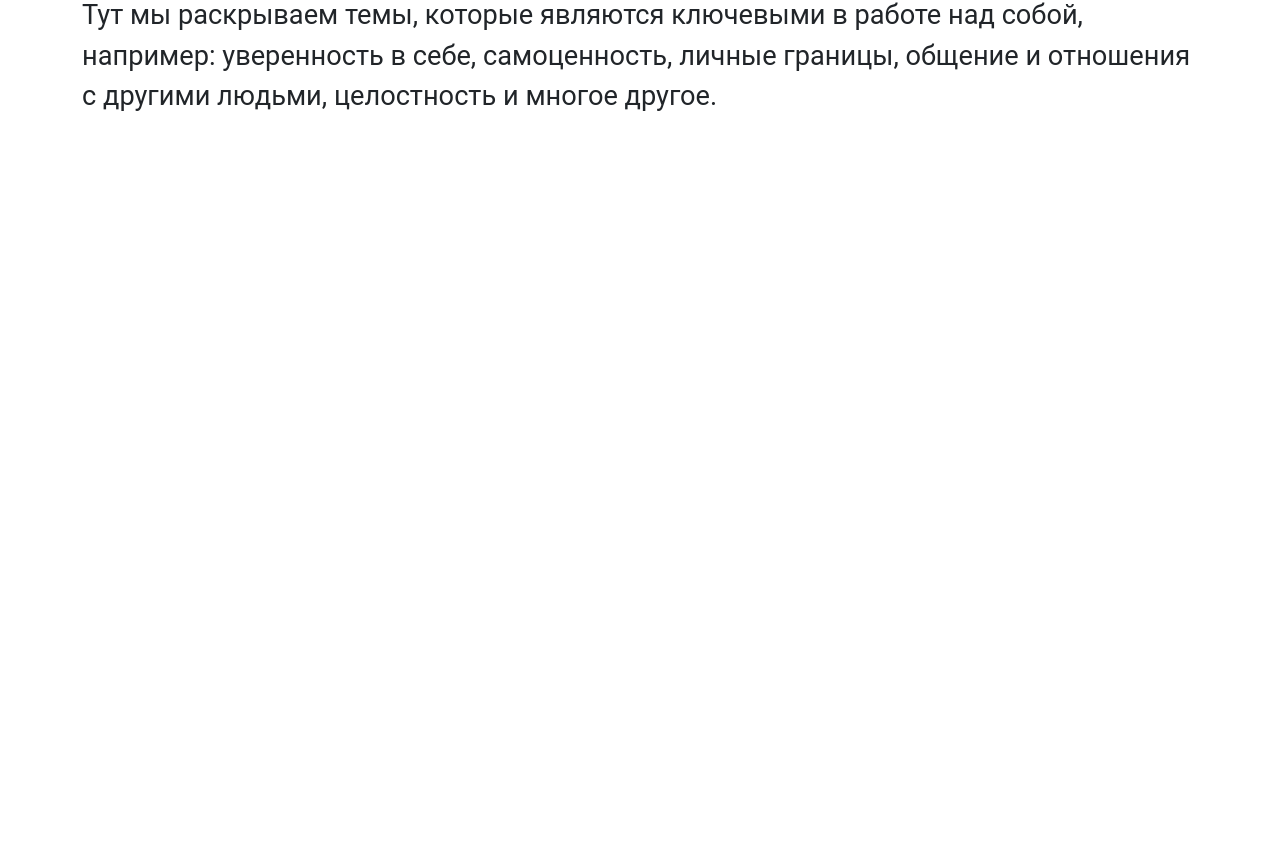
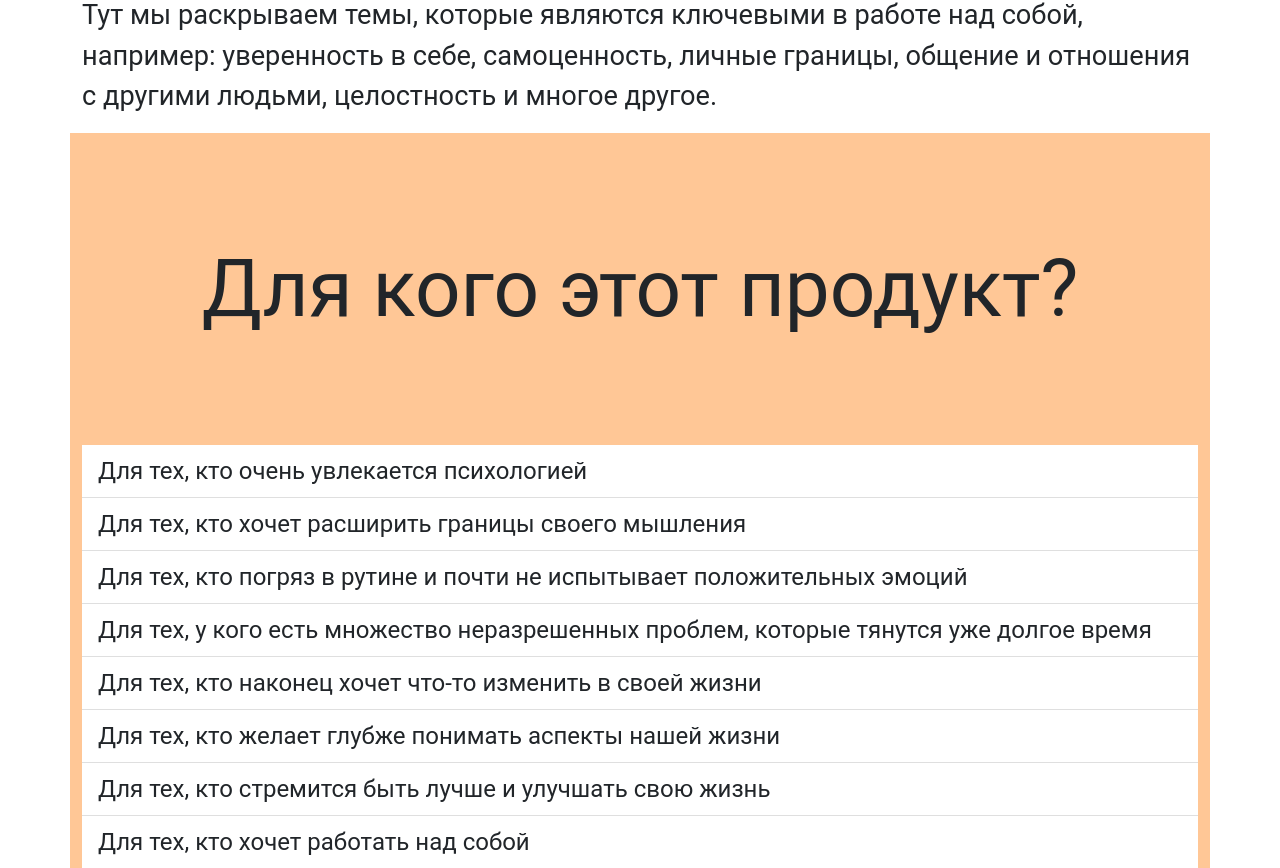
Before and after one commit to DanielDostanich/collibrity, a React app: page / in a window 1280 px wide. Shown: the part 1614-2482 px from the top of the page. Before the commit the page ends 1747 px from the top, so only its background shows below. Built offline with nearby package versions, Linux system fonts and the light colour scheme.

Commit message:
Added Recipients

```diff
--- a/src/App.tsx
+++ b/src/App.tsx
@@ -2,12 +2,14 @@ import React from "react"
 
 import Title from "./basicBlocks/Title"
 import About from "./basicBlocks/About";
+import Recipients from "./basicBlocks/Recipients";
 
 export default function App() {
   return (
     <>
       <Title/>
       <About/>
+      <Recipients/>
     </>
   );
 }
--- /dev/null
+++ b/src/basicBlocks/Recipients.sass
@@ -0,0 +1,13 @@
+@import '~bootstrap/scss/containers'
+@import '../scss/utils'
+
+.recipients
+  background-color: $basicColor2
+
+.recipients__title
+  text-align: center
+  padding: 6rem
+  font-size: 5rem
+
+.recipients__list
+  font-size: 1.5rem
--- /dev/null
+++ b/src/basicBlocks/Recipients.tsx
@@ -0,0 +1,37 @@
+import React from "react";
+
+export default function Recipients() {
+  return (
+    <div className="recipients container">
+      <div className="recipients__title">
+        Для кого этот продукт?
+      </div>
+      <ul className="recipients__list list-group list-group-flush">
+        <li className="recipients__list-item list-group-item">
+          Для тех, кто очень увлекается психологией
+        </li>
+        <li className="recipients__list-item list-group-item">
+          Для тех, кто хочет расширить границы своего мышления
+        </li>
+        <li className="recipients__list-item list-group-item">
+          Для тех, кто погряз в рутине и почти не испытывает положительных эмоций
+        </li>
+        <li className="recipients__list-item list-group-item">
+          Для тех, у кого есть множество неразрешенных проблем, которые тянутся уже долгое время
+        </li>
+        <li className="recipients__list-item list-group-item">
+          Для тех, кто наконец хочет что-то изменить в своей жизни
+        </li>
+        <li className="recipients__list-item list-group-item">
+          Для тех, кто желает глубже понимать аспекты нашей жизни
+        </li>
+        <li className="recipients__list-item list-group-item">
+          Для тех, кто стремится быть лучше и улучшать свою жизнь
+        </li>
+        <li className="recipients__list-item list-group-item">
+          Для тех, кто хочет работать над собой
+        </li>
+      </ul>
+    </div>
+  )
+}
--- a/src/styles.sass
+++ b/src/styles.sass
@@ -1,7 +1,10 @@
 @import 'scss/custom'
 @import '~normalize.css'
+@import 'scss/utils'
 @import 'basicBlocks/Title'
 @import 'basicBlocks/About'
+@import 'basicBlocks/Recipients'
+
 
 body
   font-family: Roboto, Arial, sans-serif
```
